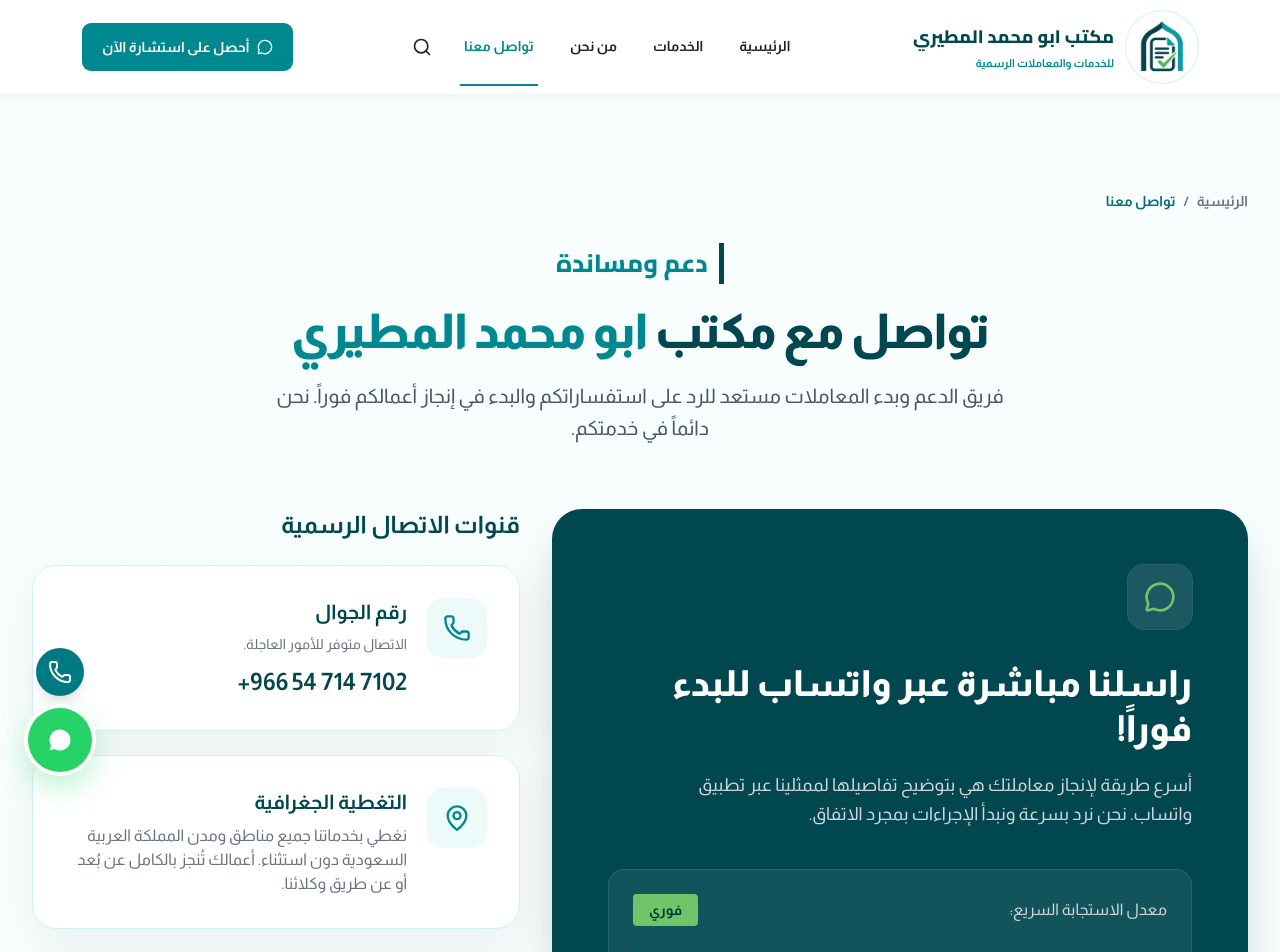
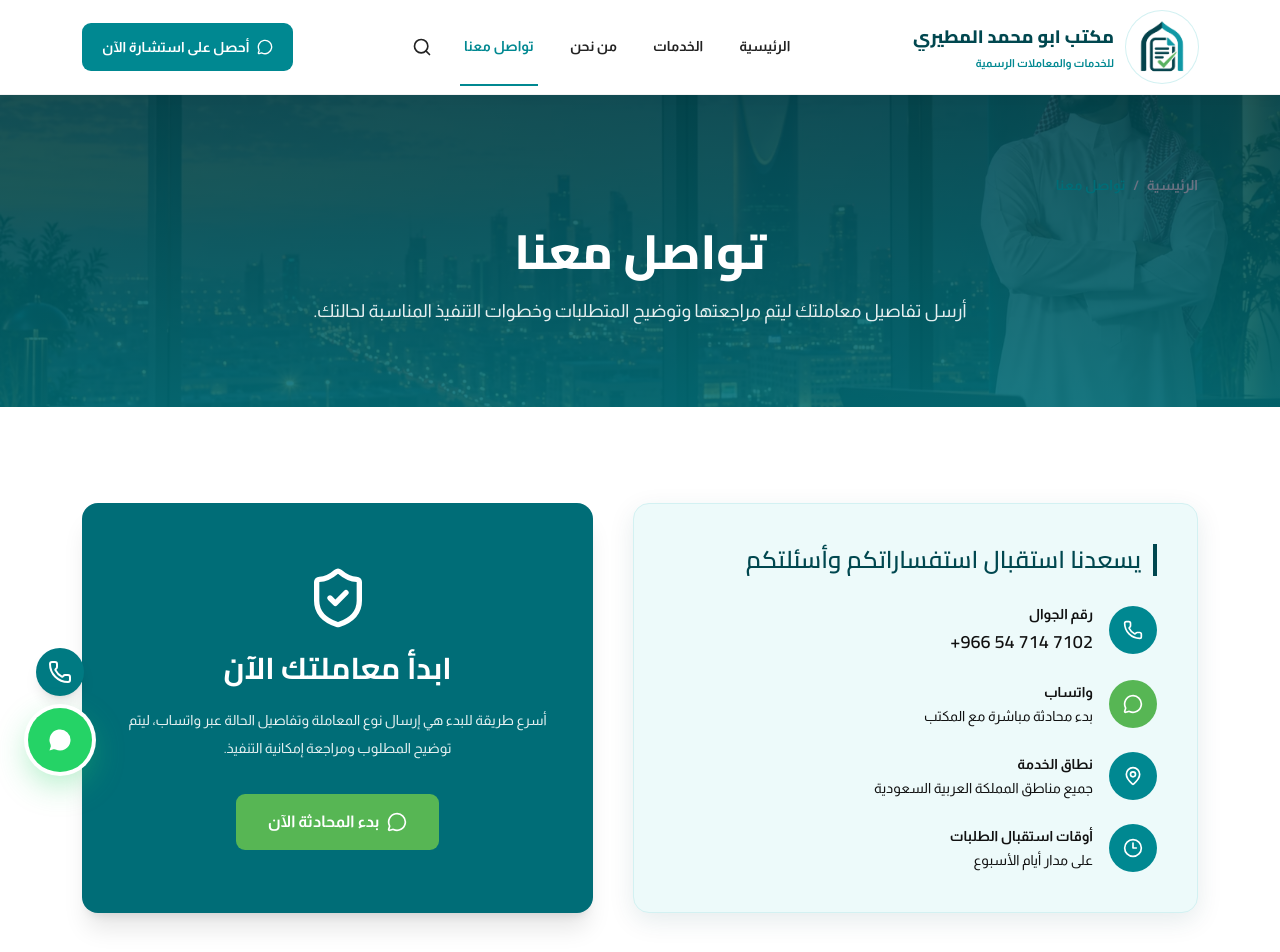
Before and after one commit to AhmedZakaria14/khadmatrasmya, a Next.js app: page /contact in a window 1280 px wide. Shown: the top 952 px of the page. Built offline with nearby package versions, Linux system fonts and the light colour scheme.

Commit message:
Restyle contact page to reference theme

```diff
--- a/app/contact/page.tsx
+++ b/app/contact/page.tsx
@@ -1,5 +1,4 @@
-import { MapPin, Phone, Clock, MessageCircle } from 'lucide-react';
-import ScrollReveal from '@/components/ScrollReveal';
+import { Clock3, MapPin, MessageCircle, Phone, ShieldCheck } from 'lucide-react';
 import Breadcrumbs from '@/components/Breadcrumbs';
 import JsonLd from '@/components/JsonLd';
 import { createPageMetadata, SITE } from '@/lib/seo';
@@ -24,119 +23,80 @@
   };
 
   return (
-    <div className="soft-grid min-h-screen overflow-hidden bg-primary-50/40 py-16 font-sans lg:py-24">
-      <div className="max-w-7xl mx-auto px-4 sm:px-6 lg:px-8">
-        <Breadcrumbs items={[{ name: 'الرئيسية', path: '/' }, { name: 'تواصل معنا', path: '/contact' }]} />
+    <div className="bg-white font-sans">
       <JsonLd data={pageJsonLd} />
 
-        {/* Header */}
-        <ScrollReveal direction="up" duration={0.6} className="text-center mb-16 max-w-3xl mx-auto">
-          <span className="section-kicker mb-6">
-            دعم ومساندة
+      <section className="ingaz-page-hero py-14 text-white lg:py-20">
+        <div className="mx-auto max-w-[1180px] px-4 sm:px-6 lg:px-8">
+          <Breadcrumbs items={[{ name: 'الرئيسية', path: '/' }, { name: 'تواصل معنا', path: '/contact' }]} />
+          <div className="mx-auto mt-8 max-w-3xl text-center">
+            <h1 className="font-display mb-5 text-4xl font-extrabold text-white md:text-5xl">تواصل معنا</h1>
+            <p className="text-base font-normal leading-8 text-white/90 md:text-lg">
+              أرسل تفاصيل معاملتك ليتم مراجعتها وتوضيح المتطلبات وخطوات التنفيذ المناسبة لحالتك.
+            </p>
+          </div>
+        </div>
+      </section>
+
+      <section className="py-16 lg:py-24">
+        <div className="mx-auto grid max-w-[1180px] gap-10 px-4 sm:px-6 lg:grid-cols-[1.05fr_.95fr] lg:px-8">
+          <div className="rounded-[16px] border border-primary-100 bg-primary-50 px-7 py-10 shadow-[0_8px_26px_rgba(0,71,79,.10)] sm:px-10">
+            <h2 className="font-display mb-7 border-r-4 border-primary-900 pr-3 text-2xl font-semibold text-primary-900">
+              يسعدنا استقبال استفساراتكم وأسئلتكم
+            </h2>
+            <div className="space-y-6">
+              <a href="tel:+966547147102" className="flex items-center gap-4 text-[#111] hover:text-primary-500">
+                <span className="flex h-12 w-12 shrink-0 items-center justify-center rounded-full bg-primary-500 text-white"><Phone className="h-5 w-5" /></span>
+                <span>
+                  <strong className="block text-sm">رقم الجوال</strong>
+                  <span className="mt-1 block font-display text-lg font-semibold" dir="ltr">+966 54 714 7102</span>
                 </span>
-          <h1 className="mb-6 text-4xl font-black tracking-tight text-primary-900 md:text-5xl">تواصل مع مكتب <span className="text-primary-500">ابو محمد المطيري</span></h1>
-          <p className="text-lg md:text-xl text-gray-600 font-medium leading-relaxed">
-            فريق الدعم وبدء المعاملات مستعد للرد على استفساراتكم والبدء في إنجاز أعمالكم فوراً. نحن دائماً في خدمتكم.
-          </p>
-        </ScrollReveal>
+              </a>
 
-        <div className="grid lg:grid-cols-12 gap-8 items-start">
+              <a href="https://wa.me/966547147102" target="_blank" rel="noopener noreferrer" className="flex items-center gap-4 text-[#111] hover:text-primary-500">
+                <span className="flex h-12 w-12 shrink-0 items-center justify-center rounded-full bg-accent-500 text-white"><MessageCircle className="h-5 w-5" /></span>
+                <span>
+                  <strong className="block text-sm">واتساب</strong>
+                  <span className="mt-1 block text-sm">بدء محادثة مباشرة مع المكتب</span>
+                </span>
+              </a>
 
-          {/* Quick Contact Box */}
-          <ScrollReveal direction="right" duration={0.8} className="relative order-last rounded-[30px] bg-primary-900 p-8 text-white shadow-2xl md:p-14 lg:order-first lg:col-span-12 xl:col-span-7">
-            <div className="relative z-10 flex flex-col h-full">
-              <div className="mb-8 flex h-16 w-16 items-center justify-center rounded-2xl bg-white/10 ring-1 ring-white/15">
-                <MessageCircle className="h-8 w-8 text-accent-400" />
+              <div className="flex items-center gap-4 text-[#111]">
+                <span className="flex h-12 w-12 shrink-0 items-center justify-center rounded-full bg-primary-500 text-white"><MapPin className="h-5 w-5" /></span>
+                <span>
+                  <strong className="block text-sm">نطاق الخدمة</strong>
+                  <span className="mt-1 block text-sm">جميع مناطق المملكة العربية السعودية</span>
+                </span>
               </div>
-              <h2 className="text-3xl md:text-4xl font-extrabold mb-5 leading-tight text-white">راسلنا مباشرة عبر واتساب للبدء فوراً!</h2>
-              <p className="text-gray-300 text-lg mb-10 leading-relaxed max-w-lg">
-                أسرع طريقة لإنجاز معاملتك هي بتوضيح تفاصيلها لممثلينا عبر تطبيق واتساب. نحن نرد بسرعة ونبدأ الإجراءات بمجرد الاتفاق.
-              </p>
 
-              <div className="mb-10 space-y-5 rounded-2xl border border-white/10 bg-white/7 p-6">
-                 <div className="flex items-center justify-between border-b border-primary-800 pb-5">
-                    <span className="text-gray-300 font-medium">معدل الاستجابة السريع:</span>
-                    <span className="font-bold text-primary-950 bg-accent-400 px-4 py-1.5 rounded-sm text-sm">فوري</span>
-                 </div>
-                 <div className="flex items-center justify-between">
-                    <span className="text-gray-300 font-medium">سياسة المركز الأساسية:</span>
-                    <span className="font-bold text-white inline-flex items-center gap-2">
-                       <span className="w-2 h-2 rounded-full bg-accent-500"></span>
-                       الدفع بعد الإنجاز
+              <div className="flex items-center gap-4 text-[#111]">
+                <span className="flex h-12 w-12 shrink-0 items-center justify-center rounded-full bg-primary-500 text-white"><Clock3 className="h-5 w-5" /></span>
+                <span>
+                  <strong className="block text-sm">أوقات استقبال الطلبات</strong>
+                  <span className="mt-1 block text-sm">على مدار أيام الأسبوع</span>
                 </span>
               </div>
             </div>
+          </div>
 
-              <div className="mt-auto">
+          <div className="flex flex-col items-center justify-center rounded-[16px] bg-primary-700 px-7 py-12 text-center text-white shadow-xl sm:px-10">
+            <ShieldCheck className="mb-5 h-16 w-16 text-white" />
+            <h2 className="font-display mb-5 text-3xl font-bold text-white">ابدأ معاملتك الآن</h2>
+            <p className="mb-8 max-w-md text-sm font-normal leading-7 text-white/90">
+              أسرع طريقة للبدء هي إرسال نوع المعاملة وتفاصيل الحالة عبر واتساب، ليتم توضيح المطلوب ومراجعة إمكانية التنفيذ.
+            </p>
             <a
               href="https://wa.me/966547147102"
               target="_blank"
               rel="noopener noreferrer"
-                  className="flex w-full items-center justify-center gap-3 rounded-xl bg-accent-500 px-8 py-5 text-xl font-bold text-white shadow-md transition-all duration-200 hover:bg-accent-600 hover:shadow-lg active:scale-[0.98]"
+              className="ingaz-button inline-flex items-center gap-2 bg-accent-500 px-8 py-4 font-bold text-white hover:bg-accent-600"
             >
-                  <Phone className="h-6 w-6" />
+              <MessageCircle className="h-5 w-5" />
               بدء المحادثة الآن
             </a>
           </div>
         </div>
-          </ScrollReveal>
-
-          {/* Contact Info Cards */}
-          <div className="lg:col-span-12 xl:col-span-5 space-y-6">
-            <ScrollReveal direction="left" duration={0.8}>
-              <h2 className="text-2xl font-bold text-primary-900 mb-6">قنوات الاتصال الرسمية</h2>
-            </ScrollReveal>
-
-            <ScrollReveal direction="left" delay={0.1} duration={0.8}>
-              <div className="group rounded-[24px] border border-primary-100 bg-white p-8 shadow-[0_14px_45px_rgba(8,63,70,.06)] transition duration-300 hover:-translate-y-1 hover:border-primary-300">
-                <div className="flex items-start gap-5">
-                  <div className="shrink-0 rounded-2xl bg-primary-50 p-4">
-                    <Phone className="h-7 w-7 text-primary-500" />
-                  </div>
-                  <div>
-                    <h3 className="text-xl font-bold text-primary-900 mb-2">رقم الجوال</h3>
-                    <p className="text-gray-500 font-medium mb-3 text-sm">الاتصال متوفر للأمور العاجلة.</p>
-                    <a href="tel:+966547147102" className="text-2xl font-bold text-primary-900 hover:text-accent-500 transition-all duration-200 active:scale-[0.98] select-none py-2 -my-2 inline-block" dir="ltr">
-                      +966 54 714 7102
-                    </a>
-                  </div>
-                </div>
-              </div>
-            </ScrollReveal>
-
-            <ScrollReveal direction="left" delay={0.2} duration={0.8}>
-              <div className="rounded-[24px] border border-primary-100 bg-white p-8 shadow-[0_14px_45px_rgba(8,63,70,.06)] transition duration-300 hover:-translate-y-1 hover:border-primary-300">
-                <div className="flex items-start gap-5">
-                  <div className="shrink-0 rounded-2xl bg-primary-50 p-4">
-                    <MapPin className="h-7 w-7 text-primary-500" />
-                  </div>
-                  <div>
-                    <h3 className="text-xl font-bold text-primary-900 mb-2">التغطية الجغرافية</h3>
-                    <p className="text-gray-500 font-medium text-base">نغطي بخدماتنا جميع مناطق ومدن المملكة العربية السعودية دون استثناء. أعمالك تُنجز بالكامل عن بُعد أو عن طريق وكلائنا.</p>
-                  </div>
-                </div>
-              </div>
-            </ScrollReveal>
-
-            <ScrollReveal direction="left" delay={0.3} duration={0.8}>
-              <div className="rounded-[24px] border border-primary-100 bg-white p-8 shadow-[0_14px_45px_rgba(8,63,70,.06)] transition duration-300 hover:-translate-y-1 hover:border-primary-300">
-                <div className="flex items-start gap-5">
-                  <div className="shrink-0 rounded-2xl bg-primary-50 p-4">
-                    <Clock className="h-7 w-7 text-primary-500" />
-                  </div>
-                  <div>
-                    <h3 className="text-xl font-bold text-primary-900 mb-2">أوقات العمل</h3>
-                    <p className="text-gray-500 font-medium text-base">نستقبل استفساراتكم والمستندات على مدار أيام الأسبوع بلا توقف لضمان استمرارية الخدمة.</p>
-                  </div>
-                </div>
-              </div>
-            </ScrollReveal>
-
-          </div>
-
-        </div>
-
-      </div>
+      </section>
     </div>
   );
 }
```
Lines whose indentation alone changed are shown as unchanged.
